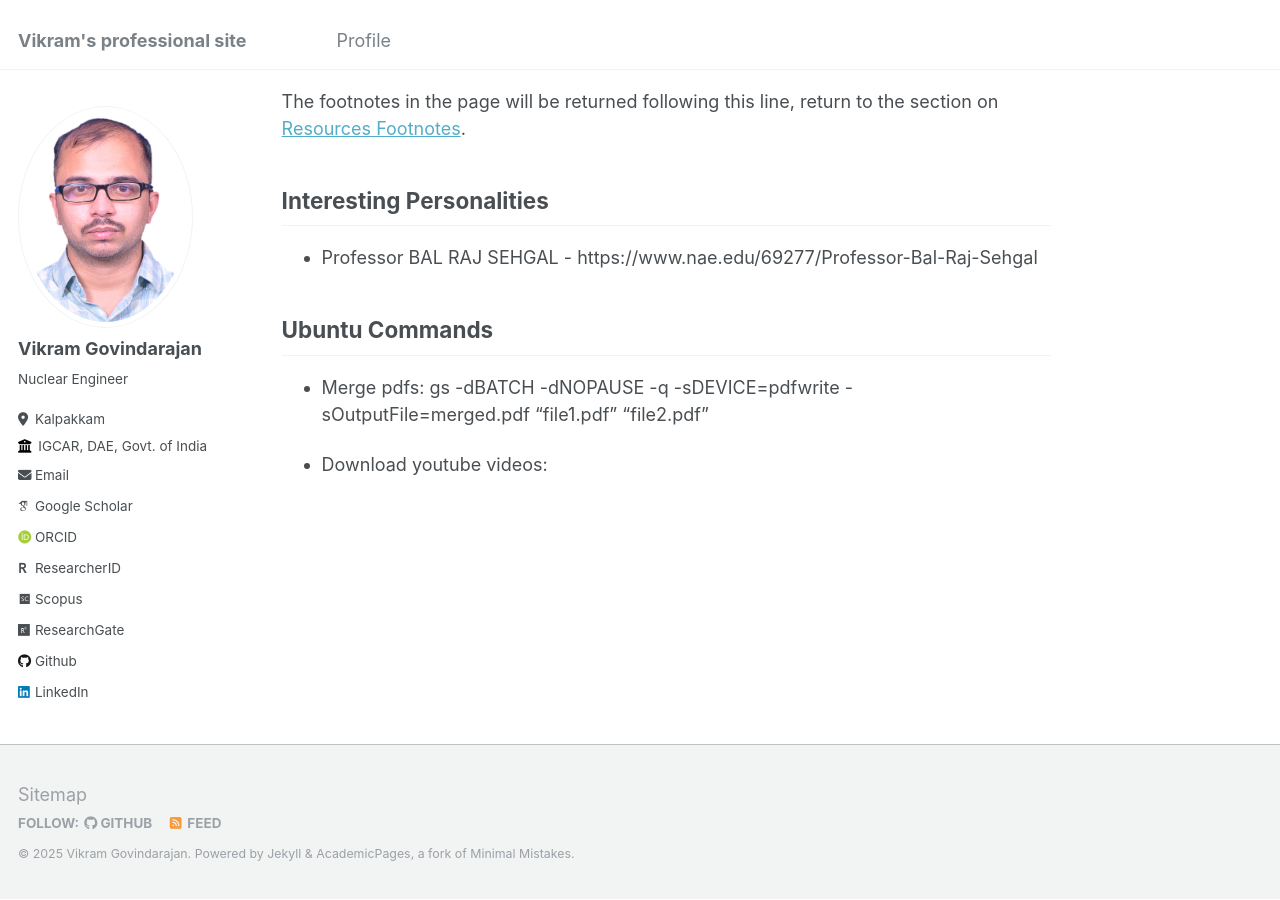
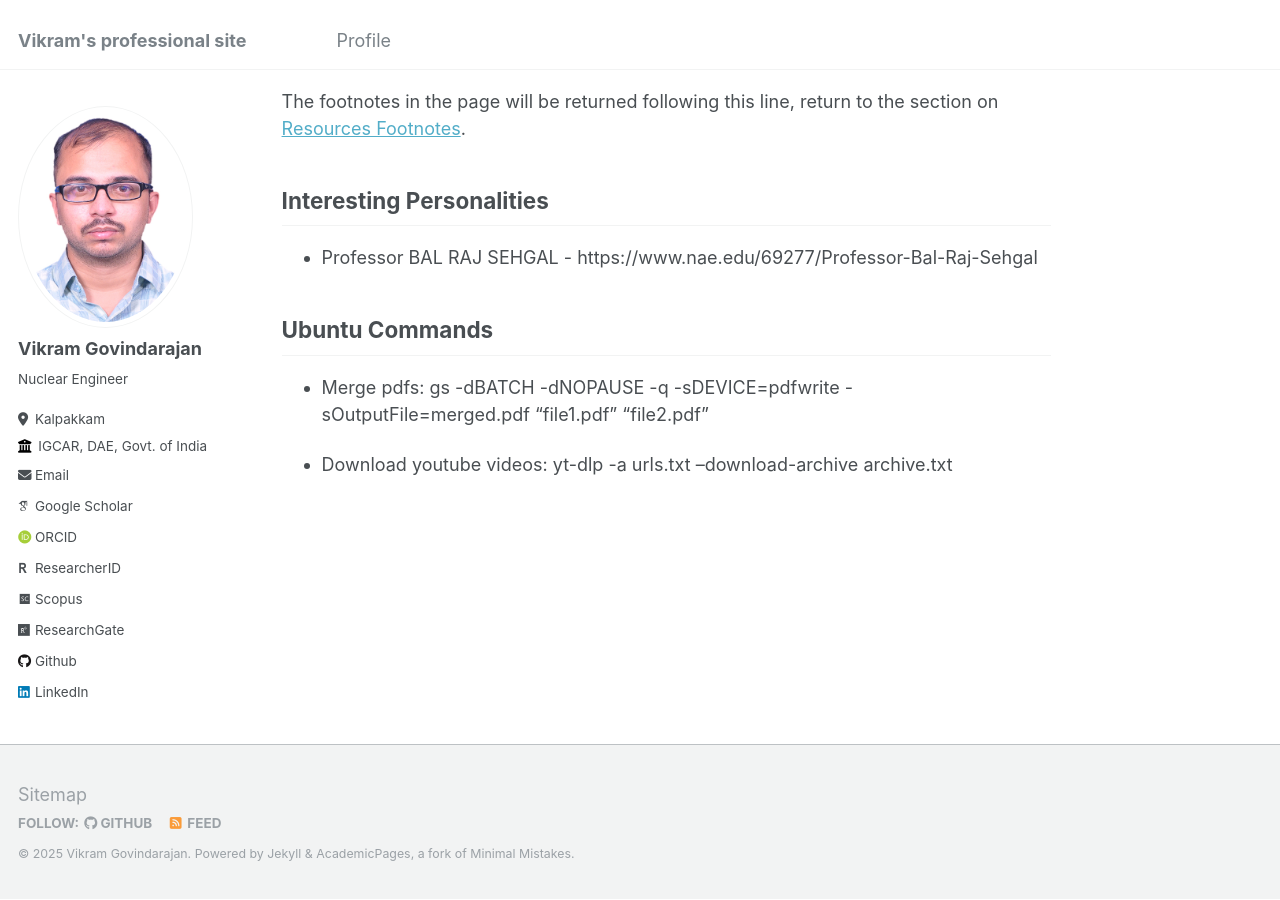
Before and after one commit to VikramGovindarajan/vikramgovindarajan.github.io, a Jekyll site: the page built from _pages/resources.md, in a window 1280 px wide and 900 px high, scrolled down 613 px. Built offline with Jekyll 4.4.1, drawn with Linux system fonts in a browser that asks for light colours; some web fonts are replaced.

Commit message:
add yt download command

```diff
--- a/_pages/resources.md
+++ b/_pages/resources.md
@@ -36,4 +36,4 @@ The footnotes in the page will be returned following this line, return to the se
 
  - Merge pdfs: gs -dBATCH -dNOPAUSE -q -sDEVICE=pdfwrite -sOutputFile=merged.pdf "file1.pdf" "file2.pdf"
 
- - Download youtube videos:
+ - Download youtube videos: yt-dlp -a urls.txt --download-archive archive.txt
```
